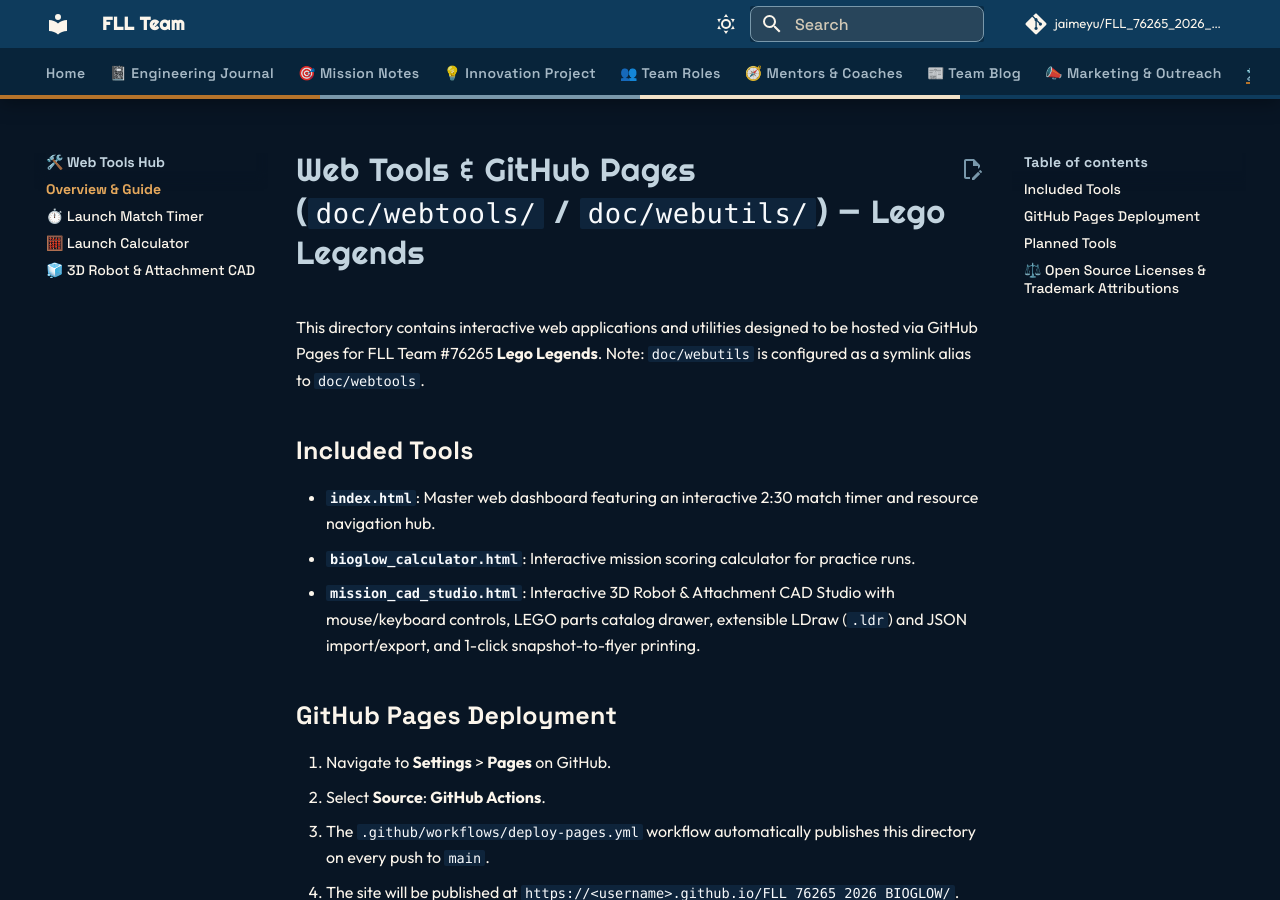
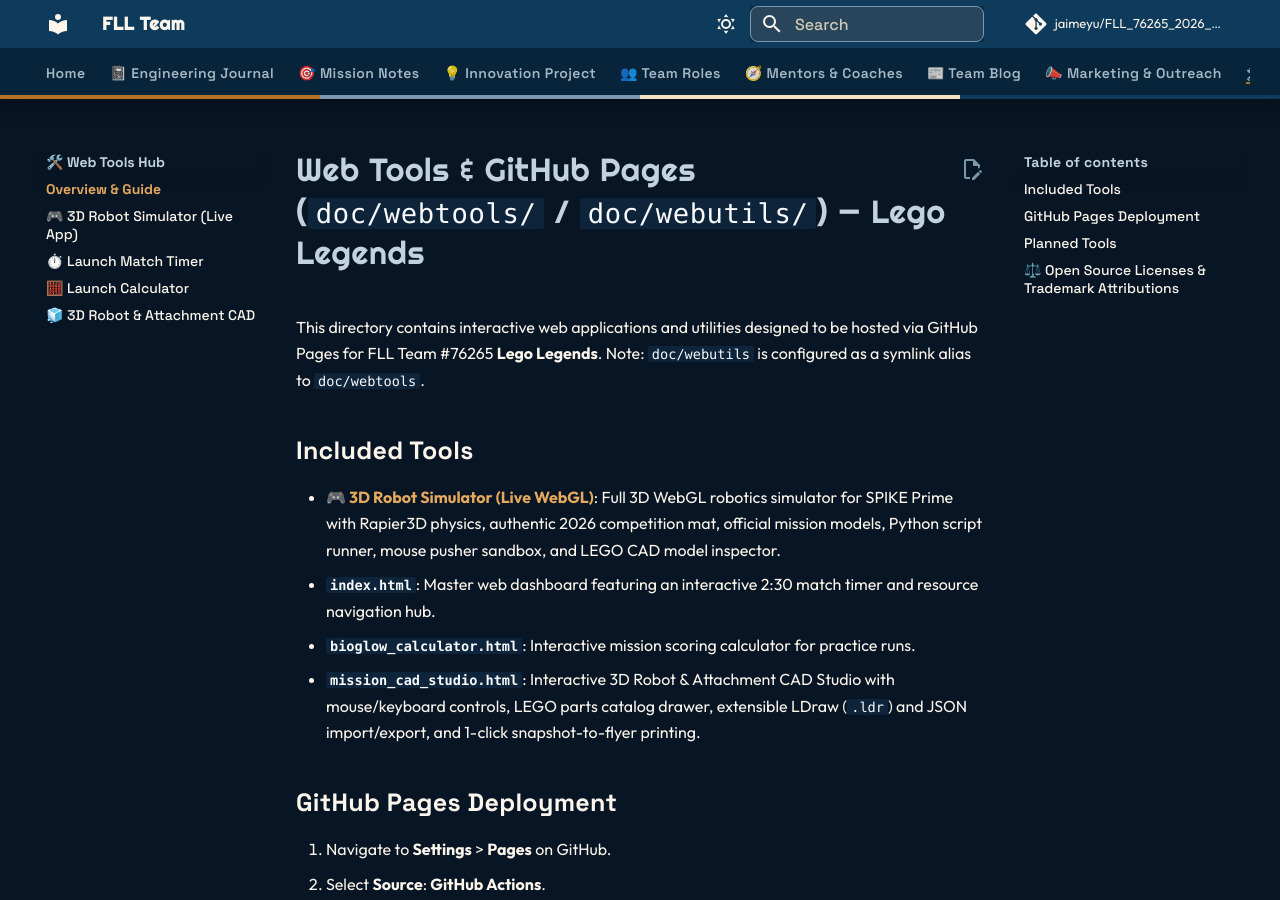
Before and after one commit to jaimeyu/FLL_76265_2026_BIOGLOW, an MkDocs documentation site: the page built from doc/webtools/overview.md, in a window 1280 px wide and 900 px high. Built offline with MkDocs 1.6.1 and Material for MkDocs 9.7.7, drawn with Linux system fonts in a browser that asks for light colours; comment, search, counter and statistics services are not loaded.

Commit message:
docs(webtools): link live 3D robot simulator in navigation and overview

```diff
--- a/doc/webtools/overview.md
+++ b/doc/webtools/overview.md
@@ -3,6 +3,7 @@
 This directory contains interactive web applications and utilities designed to be hosted via GitHub Pages for FLL Team #76265 **Lego Legends**. Note: `doc/webutils` is configured as a symlink alias to `doc/webtools`.
 
 ## Included Tools
+- **[🎮 3D Robot Simulator (Live WebGL)](https://jaimeyu.github.io/fll_sim/)**: Full 3D WebGL robotics simulator for SPIKE Prime with Rapier3D physics, authentic 2026 competition mat, official mission models, Python script runner, mouse pusher sandbox, and LEGO CAD model inspector.
 - **`index.html`**: Master web dashboard featuring an interactive 2:30 match timer and resource navigation hub.
 - **`bioglow_calculator.html`**: Interactive mission scoring calculator for practice runs.
 - **`mission_cad_studio.html`**: Interactive 3D Robot & Attachment CAD Studio with mouse/keyboard controls, LEGO parts catalog drawer, extensible LDraw (`.ldr`) and JSON import/export, and 1-click snapshot-to-flyer printing.
--- a/mkdocs.yml
+++ b/mkdocs.yml
@@ -118,6 +118,7 @@
           - App Flyer & Setup Guide: marketing/spike_app/spike_app_flyer.html
   - 🛠️ Web Tools Hub:
       - Overview & Guide: webtools/overview.md
+      - 🎮 3D Robot Simulator (Live App): https://jaimeyu.github.io/fll_sim/
       - ⏱️ Launch Match Timer: webtools/index.html
       - 🧮 Launch Calculator: webtools/bioglow_calculator.html
       - 🧊 3D Robot & Attachment CAD: webtools/mission_cad_studio.html
```
